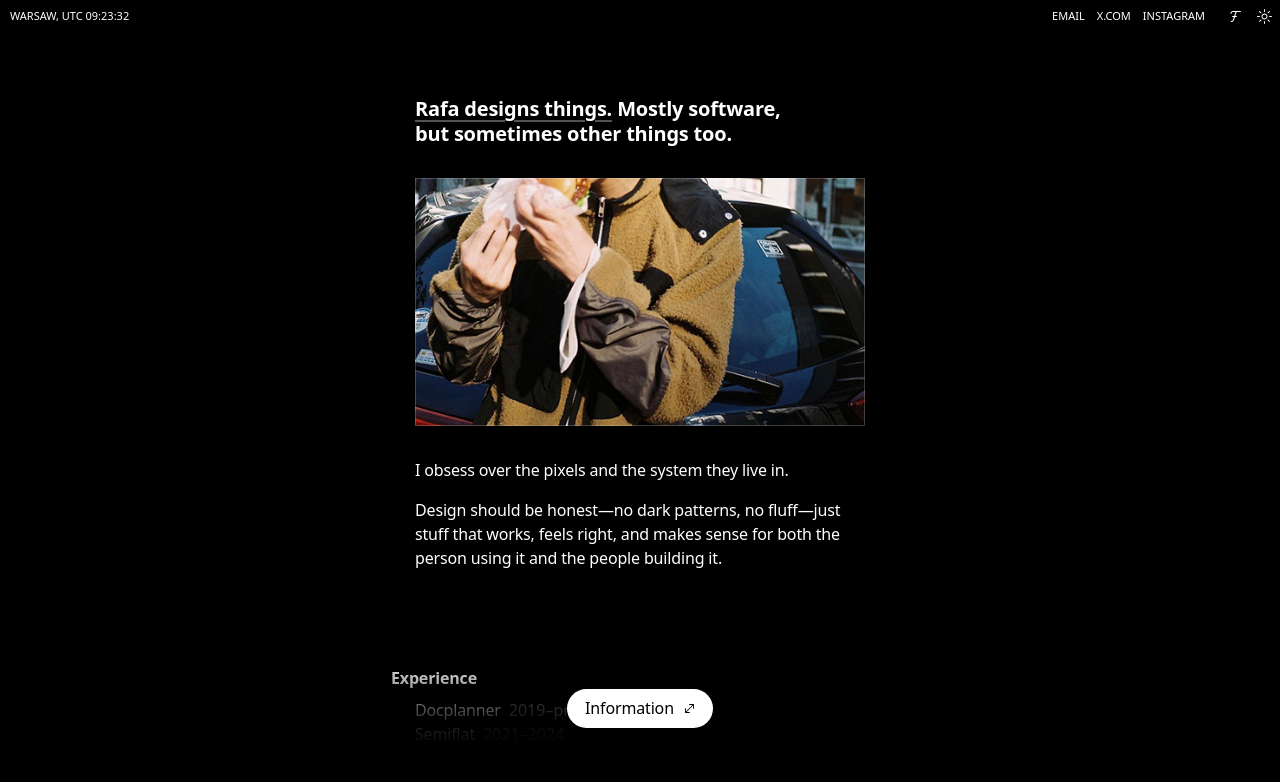
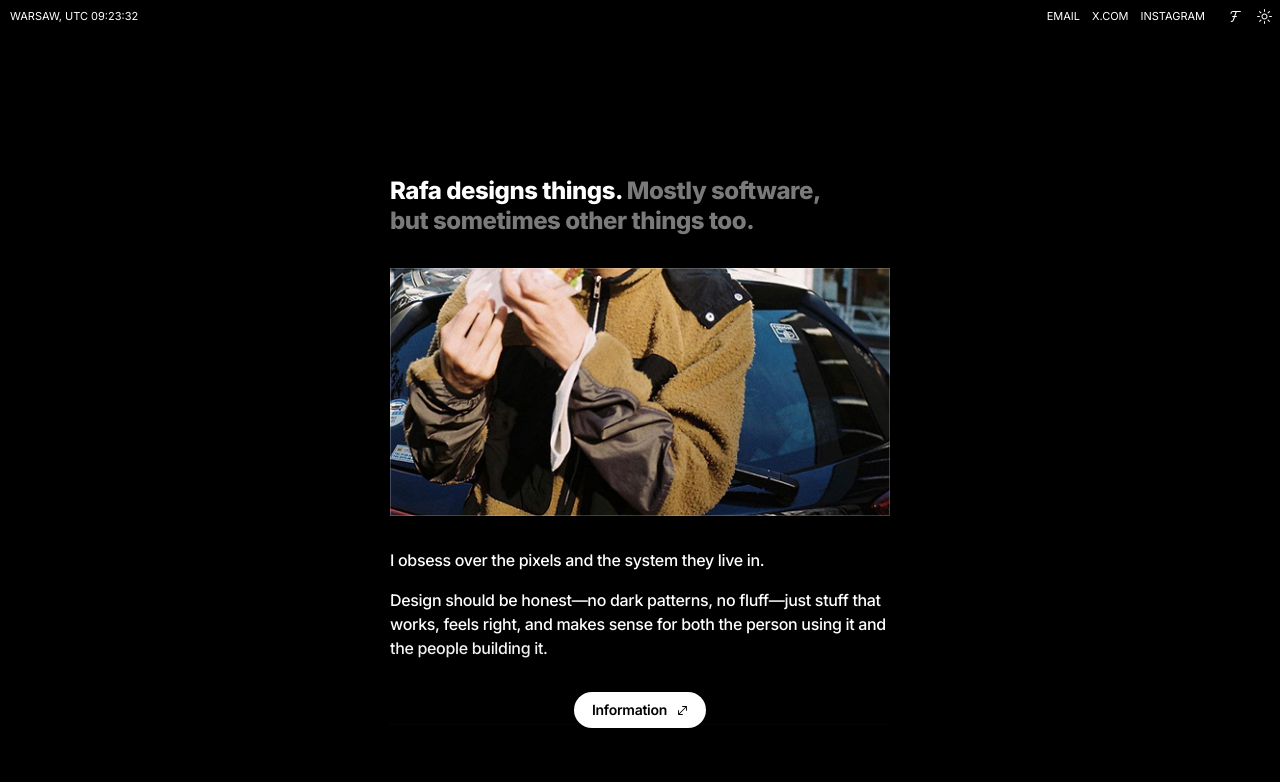
Before and after one commit to rafalziolek/portfolio, a Next.js app: page / in a window 1280 px wide. Shown: the top 782 px of the page. Built offline with nearby package versions, Linux system fonts and the light colour scheme.

Commit message:
another font change lol

```diff
--- a/src/app/globals.css
+++ b/src/app/globals.css
@@ -1,18 +1,18 @@
 @import 'tailwindcss';
 
 @theme {
-  /* --font-weight-normal:500;
-  --font-weight-medium: 600;
+  --font-weight-normal:450;
+  --font-weight-medium: 550;
   --font-weight-bold:750;
-  --font-sans: var(--font-inter), system-ui, -apple-system, BlinkMacSystemFont, 'Segoe UI', 'Helvetica Neue', sans-serif; */
-  --font-sans: "neue haas grotesk text pro", system-ui, -apple-system, BlinkMacSystemFont, 'Segoe UI', 'Helvetica Neue', sans-serif;
-  --font-weight-normal: 400;
+  --font-sans: var(--font-inter), system-ui, -apple-system, BlinkMacSystemFont, 'Segoe UI', 'Helvetica Neue', sans-serif;
+  /* --font-sans: "neue haas grotesk text pro", system-ui, -apple-system, BlinkMacSystemFont, 'Segoe UI', 'Helvetica Neue', sans-serif;   */
+  /* --font-weight-normal: 400;
   --font-weight-medium: 500;
-  --font-weight-bold:600;
+  --font-weight-bold:600; */
   --text-md: 16px;
-  --text-sm:16px;
+  --text-sm:14px;
   --text-xs:0.6875rem;
-  --tracking-tight: -0.01em;
+  --tracking-tight: -0.02em;
   --marker-color: var(--color-neutral-200);
   --font-mono: 'PP neue montreal mono';
   /* --color-white: #000;
@@ -38,9 +38,9 @@ html,
 body {
   /* font-family:'berkeley mono', var(--font-bdo-grotesk), system-ui, -apple-system, BlinkMacSystemFont, 'Segoe UI', 'Helvetica Neue', "Inter", sans-serif; */
   background-color: black;
-
+   font-optical-sizing: auto;
    /* font-feature-settings: 'ss03' on, 'ss06' on, 'ss07' on; */
-   font-variation-settings: "wdth" 102;
+   /* font-variation-settings: "wdth" 100; */
 
 
 
--- a/src/components/AboutSection.tsx
+++ b/src/components/AboutSection.tsx
@@ -22,18 +22,21 @@ export default function AboutSection({ className }: { className?: string }) {
       } overflow-hidden  ${className}`}
     >
       <div className="flex flex-col items-center justify-start">
-        <div className="max-w-[450px] w-full flex flex-col gap-2 items-start justify-center pt-0 px-0 sticky top-0">
-          <div className="flex-1 flex gap-2 justify-start pt-12 sticky top-0">
-            <div className="flex-1 h-full flex flex-col gap-12 justify-start px-0 py-12 sticky top-0">
+        <div className="max-w-[500px] w-full flex flex-col gap-2 items-start justify-center pt-0 px-0 sticky top-0">
+          <div className="flex-1 flex gap-2 justify-start pt-32 sticky top-0">
+            <div className="flex-1 h-full flex flex-col gap-16 justify-start px-0 py-12 sticky top-0">
               {/* Hero Section */}
               <div className="flex flex-col gap-8 items-start justify-start">
                 {/* Hero Text */}
                 <div className="flex flex-col justify-start w-full">
-                  <Text variant="heading" className="!text-xl !leading-[1.25] ">
-                    <span className="underline decoration decoration-neutral-600 underline-offset-[13.5%]">
-                      Rafa designs things.
-                    </span>{" "}
-                    Mostly software, but&nbsp;sometimes other things too.
+                  <Text
+                    variant="heading"
+                    className="!text-2xl !leading-[1.25] text-balance text-white"
+                  >
+                    Rafa designs things.{" "}
+                    <span className="text-neutral-400/76">
+                      Mostly software, but&nbsp;sometimes other things too.
+                    </span>
                   </Text>
                 </div>
 
@@ -65,14 +68,14 @@ export default function AboutSection({ className }: { className?: string }) {
               </div>
 
               {/* Horizontal Divider */}
-              <div className=" h-0 -mx-6">
-                {/* <div className="border-b border-dotted border-white/12" /> */}
+              <div className=" h-0">
+                <div className="border-b border-dotted border-white/20" />
               </div>
 
               {/* Content Sections */}
               <div className="flex flex-col gap-10 items-center justify-start ">
                 {/* Experience Section */}
-                <div className="flex flex-col gap-2 items-start justify-start w-full">
+                <div className="flex flex-col gap-1.5 items-start justify-start w-full">
                   <SectionHeading title="Experience" />
                   <div className="flex flex-col items-start justify-start w-full">
                     <ListItem label="Docplanner" value="2019–present" />
@@ -82,7 +85,7 @@ export default function AboutSection({ className }: { className?: string }) {
                   </div>
                 </div>
 
-                <div className="flex flex-col gap-2 items-start justify-start w-full">
+                <div className="flex flex-col gap-1.5 items-start justify-start w-full">
                   <SectionHeading title="I'm learning now" />
                   <div className="flex flex-col items-start justify-start w-full">
                     <ListItem label="React Native" />
@@ -91,7 +94,7 @@ export default function AboutSection({ className }: { className?: string }) {
                   </div>
                 </div>
                 {/* I Like */}
-                <div className="flex flex-col gap-2 items-start justify-start w-full">
+                <div className="flex flex-col gap-1.5 items-start justify-start w-full">
                   <SectionHeading title="I like" />
                   <div className="flex flex-col items-start justify-start w-full">
                     <ListItem label="Star Wars" />
@@ -106,7 +109,7 @@ export default function AboutSection({ className }: { className?: string }) {
                 </div>
 
                 {/* I Don't Like */}
-                <div className="flex flex-col gap-2 items-start justify-start w-full">
+                <div className="flex flex-col gap-1.5 items-start justify-start w-full">
                   <SectionHeading title="I don't like" />
                   <div className="flex flex-col items-start justify-start w-full">
                     <ListItem label="Bad bitches" />
@@ -117,7 +120,7 @@ export default function AboutSection({ className }: { className?: string }) {
                 </div>
 
                 {/* Connect */}
-                <div className="flex flex-col gap-2 items-start justify-start w-full">
+                <div className="flex flex-col gap-1.5 items-start justify-start w-full">
                   <SectionHeading title="Connect" />
                   <div className="flex flex-col items-start justify-start w-full">
                     <ListItem
--- a/src/components/ListItem.tsx
+++ b/src/components/ListItem.tsx
@@ -59,8 +59,7 @@ export default function ListItem({
         {value && (
           <Text
             variant="body"
-            color="rgba(255,255,255,0.46)"
-            className={valueClassName}
+            className={`${valueClassName} text-neutral-400/76`}
           >
             {value}
           </Text>
@@ -71,7 +70,7 @@ export default function ListItem({
 
   return (
     <li
-      className={`flex flex-row gap-2 items-center justify-start self-stretch px-2 -mx-2  ${className} `}
+      className={`flex flex-row gap-2 items-center justify-start self-stretch px-4  ${className} `}
     >
       <Text variant="body" color="white" className="whitespace-pre">
         {label}
@@ -80,8 +79,8 @@ export default function ListItem({
         <Text
           variant="small"
           // font="mono"
-          color="rgba(255,255,255,0.46)"
-          className={`${valueClassName}`}
+          color=""
+          className={`${valueClassName} text-neutral-400/76`}
         >
           {value}
         </Text>
--- a/src/components/SectionHeading.tsx
+++ b/src/components/SectionHeading.tsx
@@ -14,7 +14,7 @@ export default function SectionHeading({
 }: SectionHeadingProps) {
   return (
     <div
-      className={` -ml-6 flex flex-col items-start justify-start w-full decoration-white/30 underline-offset-[14.5%] ${className}`}
+      className={`flex flex-col items-start justify-start w-full decoration-white/30 underline-offset-[14.5%] ${className}`}
     >
       <Text variant="heading" className="">
         {title}
--- a/src/components/Text.tsx
+++ b/src/components/Text.tsx
@@ -57,7 +57,7 @@ const defaultTagByVariant: Record<TextVariant, ElementType> = {
 function getClassesForVariant(variant: TextVariant): string {
   switch (variant) {
     case "caption":
-      return "text-xs uppercase font-medium tracking-normal leading-[1.5] ";
+      return "text-xs uppercase tracking-normal leading-[1.5] ";
     case "small":
       return "text-sm  font-normal tracking-normal leading-[1.5] ";
     case "body":
@@ -65,7 +65,7 @@ function getClassesForVariant(variant: TextVariant): string {
       return "text-md font-normal tracking-tight leading-normal";
     case "heading":
       // Matches new design section headings: Inter Bold 800, 16px, 1.5 line-height
-      return "text-md font-bold tracking-tight leading-[1.5]";
+      return "text-md font-bold tracking-tight leading-[1.5] op";
     case "paragraph":
       // Matches body paragraph text in new design
       return "text-base font-[450] tracking-[-0.32px] leading-[25px]";
```
